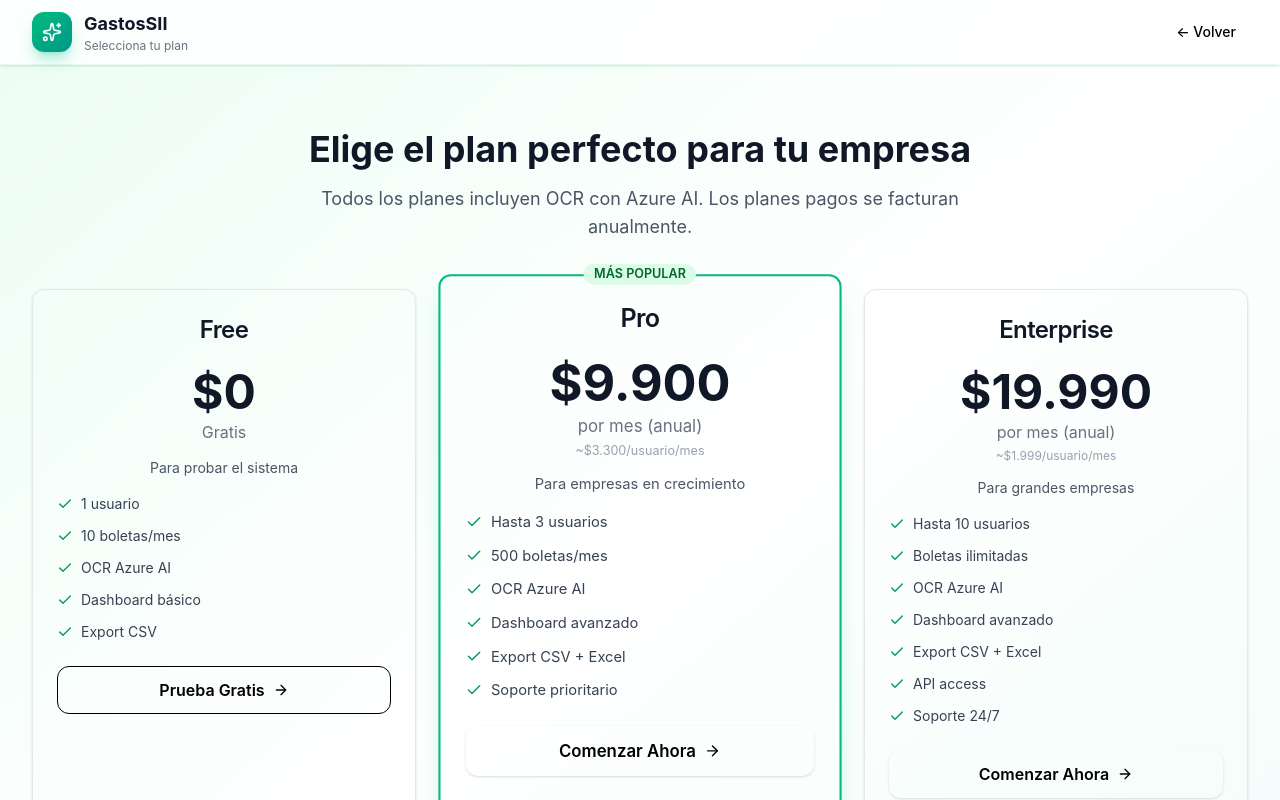
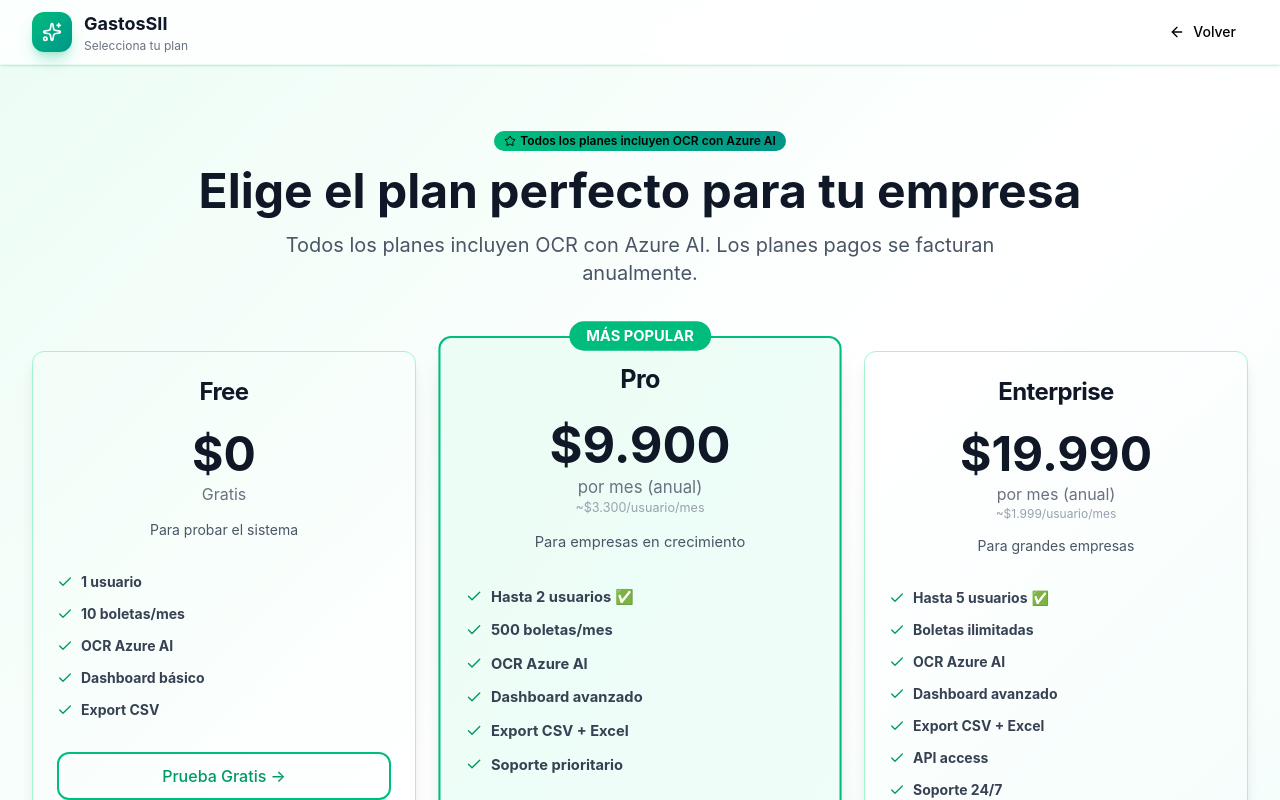
Before and after one commit to rodrigoNXCL/expense-tracker, a Next.js app: page /registro in a window 1280 px wide. Shown: the top 800 px of the page. Built offline with nearby package versions, Linux system fonts and the light colour scheme.

Commit message:
fix: actualizar límites de usuarios en página de planes
- Pro: 3 → 2 usuarios
- Enterprise: 10 → 5 usuarios
- Email contacto corregido: gastos@nxchile.com

```diff
--- a/src/app/registro/page.tsx
+++ b/src/app/registro/page.tsx
@@ -4,73 +4,10 @@
 import { Button } from '@/components/ui/Button'
 import { Card, CardContent, CardHeader, CardTitle } from '@/components/ui/Card'
 import { Badge } from '@/components/ui/Badge'
-import { Check, Sparkles, ArrowRight } from 'lucide-react'
+import { Check, Sparkles, ArrowLeft, Star } from 'lucide-react'
 
 export default function RegistroPage() {
   const router = useRouter()
-
-  const planes = [
-    {
-      nombre: 'Free',
-      precioMensual: 0,
-      facturacion: 'Gratis',
-      descripcion: 'Para probar el sistema',
-      usuarios: 1,
-      boletas: '10 boletas/mes',
-      caracteristicas: [
-        '1 usuario',
-        '10 boletas/mes',
-        'OCR Azure AI',
-        'Dashboard básico',
-        'Export CSV',
-      ],
-      boton: 'Prueba Gratis',
-      variant: 'outline' as const,
-      destino: '/registro/free',
-      destacado: false,
-    },
-    {
-      nombre: 'Pro',
-      precioMensual: 9900,
-      facturacion: 'anual',
-      descripcion: 'Para empresas en crecimiento',
-      usuarios: 3,
-      boletas: '500 boletas/mes',
-      caracteristicas: [
-        'Hasta 3 usuarios',
-        '500 boletas/mes',
-        'OCR Azure AI',
-        'Dashboard avanzado',
-        'Export CSV + Excel',
-        'Soporte prioritario',
-      ],
-      boton: 'Comenzar Ahora',
-      variant: 'primary' as const,
-      destino: '/registro/pago?plan=pro',
-      destacado: true,
-    },
-    {
-      nombre: 'Enterprise',
-      precioMensual: 19990,
-      facturacion: 'anual',
-      descripcion: 'Para grandes empresas',
-      usuarios: 10,
-      boletas: 'Ilimitadas',
-      caracteristicas: [
-        'Hasta 10 usuarios',
-        'Boletas ilimitadas',
-        'OCR Azure AI',
-        'Dashboard avanzado',
-        'Export CSV + Excel',
-        'API access',
-        'Soporte 24/7',
-      ],
-      boton: 'Comenzar Ahora',
-      variant: 'primary' as const,
-      destino: '/registro/pago?plan=enterprise',
-      destacado: false,
-    },
-  ]
 
   return (
     <div className="min-h-screen bg-gradient-to-br from-emerald-50 via-white to-teal-50">
@@ -88,103 +25,190 @@
               </div>
             </div>
             <Button variant="ghost" size="sm" onClick={() => router.push('/')}>
-              ← Volver
+              <ArrowLeft className="h-4 w-4 mr-2" />
+              Volver
             </Button>
           </div>
         </div>
       </nav>
 
-      <div className="max-w-7xl mx-auto px-4 sm:px-6 lg:px-8 py-16 space-y-12">
       {/* ===== HEADER ===== */}
-        <div className="text-center space-y-4">
-          <h1 className="text-4xl font-bold text-gray-900">
+      <div className="max-w-7xl mx-auto px-4 sm:px-6 lg:px-8 py-16 text-center">
+        <Badge variant="default" className="mb-4 bg-gradient-to-r from-emerald-500 to-teal-600">
+          <Star className="w-3 h-3 mr-1" />
+          Todos los planes incluyen OCR con Azure AI
+        </Badge>
+        <h1 className="text-4xl md:text-5xl font-bold text-gray-900 mb-4">
           Elige el plan perfecto para tu empresa
         </h1>
-          <p className="text-lg text-gray-600 max-w-2xl mx-auto">
-            Todos los planes incluyen OCR con Azure AI.
-            Los planes pagos se facturan anualmente.
+        <p className="text-xl text-gray-600 max-w-3xl mx-auto">
+          Todos los planes incluyen OCR con Azure AI. Los planes pagos se facturan anualmente.
         </p>
       </div>
 
       {/* ===== PLANES ===== */}
+      <div className="max-w-7xl mx-auto px-4 sm:px-6 lg:px-8 pb-24">
         <div className="grid md:grid-cols-3 gap-8">
-          {planes.map((plan) => (
-            <Card
-              key={plan.nombre}
-              className={`relative transition-all duration-300 ${
-                plan.destacado
-                  ? 'border-2 border-emerald-500 shadow-xl shadow-emerald-500/20 scale-105'
-                  : 'border border-gray-200 hover:shadow-lg'
-              }`}
+
+          {/* Plan Free */}
+          <Card className="border-emerald-200 shadow-lg hover:shadow-xl transition-all">
+            <CardHeader className="text-center pb-2">
+              <CardTitle className="text-2xl font-bold text-gray-900">Free</CardTitle>
+              <div className="mt-4">
+                <span className="text-5xl font-bold text-gray-900">$0</span>
+                <p className="text-gray-500 mt-1">Gratis</p>
+              </div>
+              <p className="text-sm text-gray-600 mt-2">Para probar el sistema</p>
+            </CardHeader>
+            <CardContent className="pt-6">
+              <ul className="space-y-3 mb-8">
+                <li className="flex items-start gap-2 text-sm text-gray-700">
+                  <Check className="h-4 w-4 text-emerald-600 mt-0.5 flex-shrink-0" />
+                  <span><strong>1 usuario</strong></span>
+                </li>
+                <li className="flex items-start gap-2 text-sm text-gray-700">
+                  <Check className="h-4 w-4 text-emerald-600 mt-0.5 flex-shrink-0" />
+                  <span><strong>10 boletas/mes</strong></span>
+                </li>
+                <li className="flex items-start gap-2 text-sm text-gray-700">
+                  <Check className="h-4 w-4 text-emerald-600 mt-0.5 flex-shrink-0" />
+                  <span><strong>OCR Azure AI</strong></span>
+                </li>
+                <li className="flex items-start gap-2 text-sm text-gray-700">
+                  <Check className="h-4 w-4 text-emerald-600 mt-0.5 flex-shrink-0" />
+                  <span><strong>Dashboard básico</strong></span>
+                </li>
+                <li className="flex items-start gap-2 text-sm text-gray-700">
+                  <Check className="h-4 w-4 text-emerald-600 mt-0.5 flex-shrink-0" />
+                  <span><strong>Export CSV</strong></span>
+                </li>
+              </ul>
+              <Button
+                variant="outline"
+                size="lg"
+                className="w-full border-2 border-emerald-500 text-emerald-600 hover:bg-emerald-50"
+                onClick={() => router.push('/registro/free')}
               >
-              {/* Badge Destacado */}
-              {plan.destacado && (
-                <Badge variant="success" className="absolute -top-3 left-1/2 -translate-x-1/2">
-                  MÁS POPULAR
-                </Badge>
-              )}
-
-              <CardHeader className="text-center pb-4">
-                <CardTitle className="text-2xl text-gray-900">{plan.nombre}</CardTitle>
-                <div className="mt-4">
-                  {plan.precioMensual === 0 ? (
-                    <div>
-                      <span className="text-5xl font-bold text-gray-900">$0</span>
-                      <p className="text-gray-500 mt-1">{plan.facturacion}</p>
-                    </div>
-                  ) : (
-                    <div>
-                      <span className="text-5xl font-bold text-gray-900">${plan.precioMensual.toLocaleString('es-CL')}</span>
-                      <p className="text-gray-500 mt-1">por mes ({plan.facturacion})</p>
-                      <p className="text-xs text-gray-400 mt-1">
-                        ~${Math.round(plan.precioMensual / plan.usuarios).toLocaleString('es-CL')}/usuario/mes
-                      </p>
-                    </div>
-                  )}
-                </div>
-                <p className="text-sm text-gray-600 mt-2">{plan.descripcion}</p>
-              </CardHeader>
-
-              <CardContent className="space-y-6">
-                {/* Características */}
-                <ul className="space-y-3">
-                  {plan.caracteristicas.map((caract, idx) => (
-                    <li key={idx} className="flex items-start gap-2 text-sm text-gray-700">
-                      <Check className="h-4 w-4 text-emerald-600 mt-0.5 flex-shrink-0" />
-                      <span>{caract}</span>
-                    </li>
-                  ))}
-                </ul>
-
-                {/* Botón */}
-                <Button
-                  variant={plan.variant}
-                  size="lg"
-                  className="w-full font-semibold"
-                  onClick={() => router.push(plan.destino)}
-                >
-                  {plan.boton}
-                  <ArrowRight className="h-4 w-4 ml-2" />
+                Prueba Gratis →
               </Button>
-
-                {/* Nota planes pagos */}
-                {plan.precioMensual > 0 && (
-                  <div className="text-center space-y-1">
-                    <p className="text-xs text-gray-500">
-                      ⏱️ Recibirás tus accesos en máximo 24 hrs hábiles
-                    </p>
-                    <p className="text-xs text-gray-400">
-                      Total anual: ${(plan.precioMensual * 12).toLocaleString('es-CL')}
-                    </p>
-                  </div>
-                )}
             </CardContent>
           </Card>
-          ))}
+
+          {/* Plan Pro (Destacado) */}
+          <Card className="border-2 border-emerald-500 shadow-xl relative transform scale-105 bg-gradient-to-br from-emerald-50 to-teal-50">
+            <div className="absolute -top-4 left-1/2 -translate-x-1/2 bg-emerald-500 text-white px-4 py-1 rounded-full text-sm font-bold">
+              MÁS POPULAR
+            </div>
+            <CardHeader className="text-center pb-2">
+              <CardTitle className="text-2xl font-bold text-gray-900">Pro</CardTitle>
+              <div className="mt-4">
+                <span className="text-5xl font-bold text-gray-900">$9.900</span>
+                <p className="text-gray-500 mt-1">por mes (anual)</p>
+                <p className="text-xs text-gray-400">~$3.300/usuario/mes</p>
+              </div>
+              <p className="text-sm text-gray-600 mt-2">Para empresas en crecimiento</p>
+            </CardHeader>
+            <CardContent className="pt-6">
+              <ul className="space-y-3 mb-8">
+                <li className="flex items-start gap-2 text-sm text-gray-700">
+                  <Check className="h-4 w-4 text-emerald-600 mt-0.5 flex-shrink-0" />
+                  <span><strong>Hasta 2 usuarios</strong> ✅</span>
+                </li>
+                <li className="flex items-start gap-2 text-sm text-gray-700">
+                  <Check className="h-4 w-4 text-emerald-600 mt-0.5 flex-shrink-0" />
+                  <span><strong>500 boletas/mes</strong></span>
+                </li>
+                <li className="flex items-start gap-2 text-sm text-gray-700">
+                  <Check className="h-4 w-4 text-emerald-600 mt-0.5 flex-shrink-0" />
+                  <span><strong>OCR Azure AI</strong></span>
+                </li>
+                <li className="flex items-start gap-2 text-sm text-gray-700">
+                  <Check className="h-4 w-4 text-emerald-600 mt-0.5 flex-shrink-0" />
+                  <span><strong>Dashboard avanzado</strong></span>
+                </li>
+                <li className="flex items-start gap-2 text-sm text-gray-700">
+                  <Check className="h-4 w-4 text-emerald-600 mt-0.5 flex-shrink-0" />
+                  <span><strong>Export CSV + Excel</strong></span>
+                </li>
+                <li className="flex items-start gap-2 text-sm text-gray-700">
+                  <Check className="h-4 w-4 text-emerald-600 mt-0.5 flex-shrink-0" />
+                  <span><strong>Soporte prioritario</strong></span>
+                </li>
+              </ul>
+              <Button
+                size="lg"
+                className="w-full bg-gradient-to-r from-emerald-500 to-teal-600 text-white font-semibold shadow-lg shadow-emerald-500/30"
+                onClick={() => router.push('/registro/pago?plan=pro')}
+              >
+                Comenzar Ahora →
+              </Button>
+              <p className="text-xs text-gray-500 text-center mt-4">
+                ⏱️ Recibirás tus accesos en máximo 24 hrs hábiles<br />
+                Total anual: $118.800
+              </p>
+            </CardContent>
+          </Card>
+
+          {/* Plan Enterprise */}
+          <Card className="border-emerald-200 shadow-lg hover:shadow-xl transition-all">
+            <CardHeader className="text-center pb-2">
+              <CardTitle className="text-2xl font-bold text-gray-900">Enterprise</CardTitle>
+              <div className="mt-4">
+                <span className="text-5xl font-bold text-gray-900">$19.990</span>
+                <p className="text-gray-500 mt-1">por mes (anual)</p>
+                <p className="text-xs text-gray-400">~$1.999/usuario/mes</p>
+              </div>
+              <p className="text-sm text-gray-600 mt-2">Para grandes empresas</p>
+            </CardHeader>
+            <CardContent className="pt-6">
+              <ul className="space-y-3 mb-8">
+                <li className="flex items-start gap-2 text-sm text-gray-700">
+                  <Check className="h-4 w-4 text-emerald-600 mt-0.5 flex-shrink-0" />
+                  <span><strong>Hasta 5 usuarios</strong> ✅</span>
+                </li>
+                <li className="flex items-start gap-2 text-sm text-gray-700">
+                  <Check className="h-4 w-4 text-emerald-600 mt-0.5 flex-shrink-0" />
+                  <span><strong>Boletas ilimitadas</strong></span>
+                </li>
+                <li className="flex items-start gap-2 text-sm text-gray-700">
+                  <Check className="h-4 w-4 text-emerald-600 mt-0.5 flex-shrink-0" />
+                  <span><strong>OCR Azure AI</strong></span>
+                </li>
+                <li className="flex items-start gap-2 text-sm text-gray-700">
+                  <Check className="h-4 w-4 text-emerald-600 mt-0.5 flex-shrink-0" />
+                  <span><strong>Dashboard avanzado</strong></span>
+                </li>
+                <li className="flex items-start gap-2 text-sm text-gray-700">
+                  <Check className="h-4 w-4 text-emerald-600 mt-0.5 flex-shrink-0" />
+                  <span><strong>Export CSV + Excel</strong></span>
+                </li>
+                <li className="flex items-start gap-2 text-sm text-gray-700">
+                  <Check className="h-4 w-4 text-emerald-600 mt-0.5 flex-shrink-0" />
+                  <span><strong>API access</strong></span>
+                </li>
+                <li className="flex items-start gap-2 text-sm text-gray-700">
+                  <Check className="h-4 w-4 text-emerald-600 mt-0.5 flex-shrink-0" />
+                  <span><strong>Soporte 24/7</strong></span>
+                </li>
+              </ul>
+              <Button
+                variant="outline"
+                size="lg"
+                className="w-full border-2 border-emerald-500 text-emerald-600 hover:bg-emerald-50"
+                onClick={() => router.push('/registro/pago?plan=enterprise')}
+              >
+                Comenzar Ahora →
+              </Button>
+              <p className="text-xs text-gray-500 text-center mt-4">
+                ⏱️ Recibirás tus accesos en máximo 24 hrs hábiles<br />
+                Total anual: $239.880
+              </p>
+            </CardContent>
+          </Card>
         </div>
 
         {/* ===== INFO ADICIONAL ===== */}
-        <div className="text-center space-y-4 pt-8 border-t border-gray-200">
+        <div className="text-center space-y-4 pt-16 border-t border-gray-200 mt-8">
           <h3 className="text-lg font-semibold text-gray-900">¿Tienes dudas?</h3>
           <p className="text-gray-600">
             Contáctanos en{' '}
```
Lines whose indentation alone changed are shown as unchanged.
